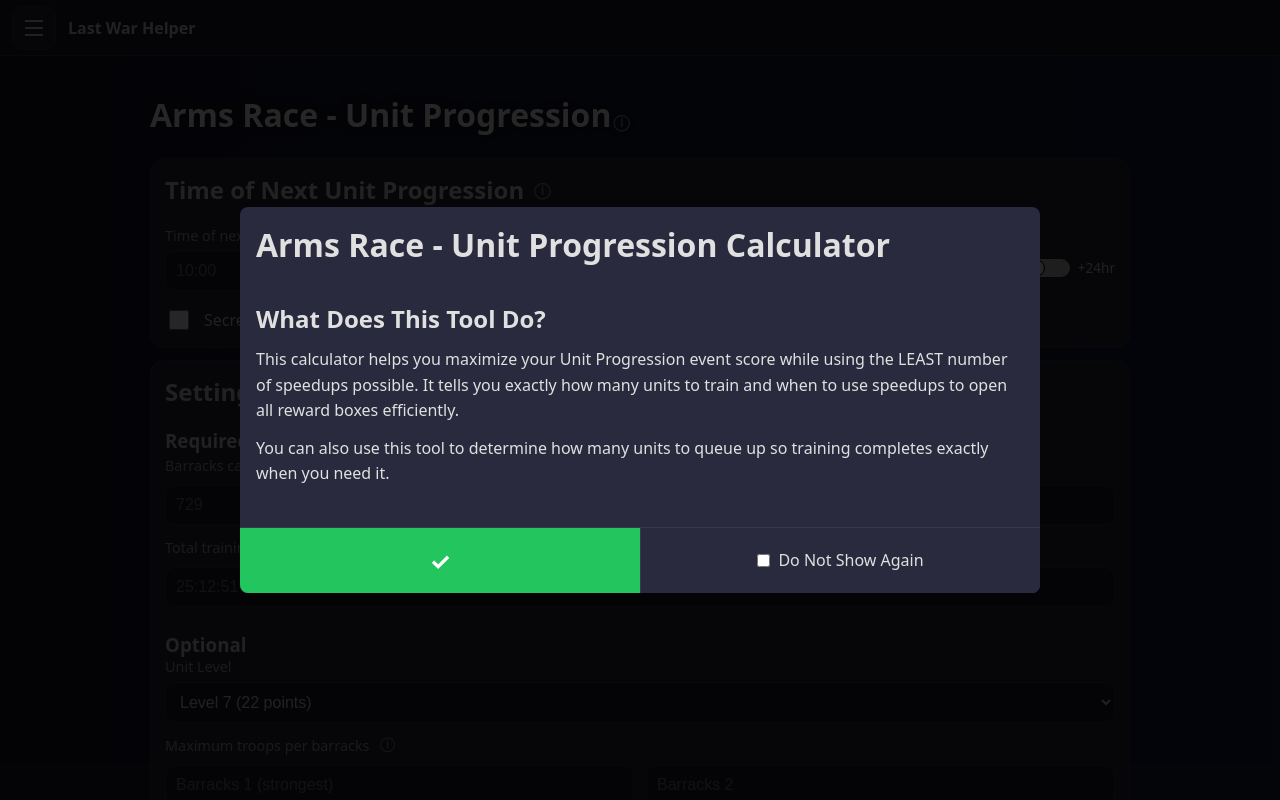
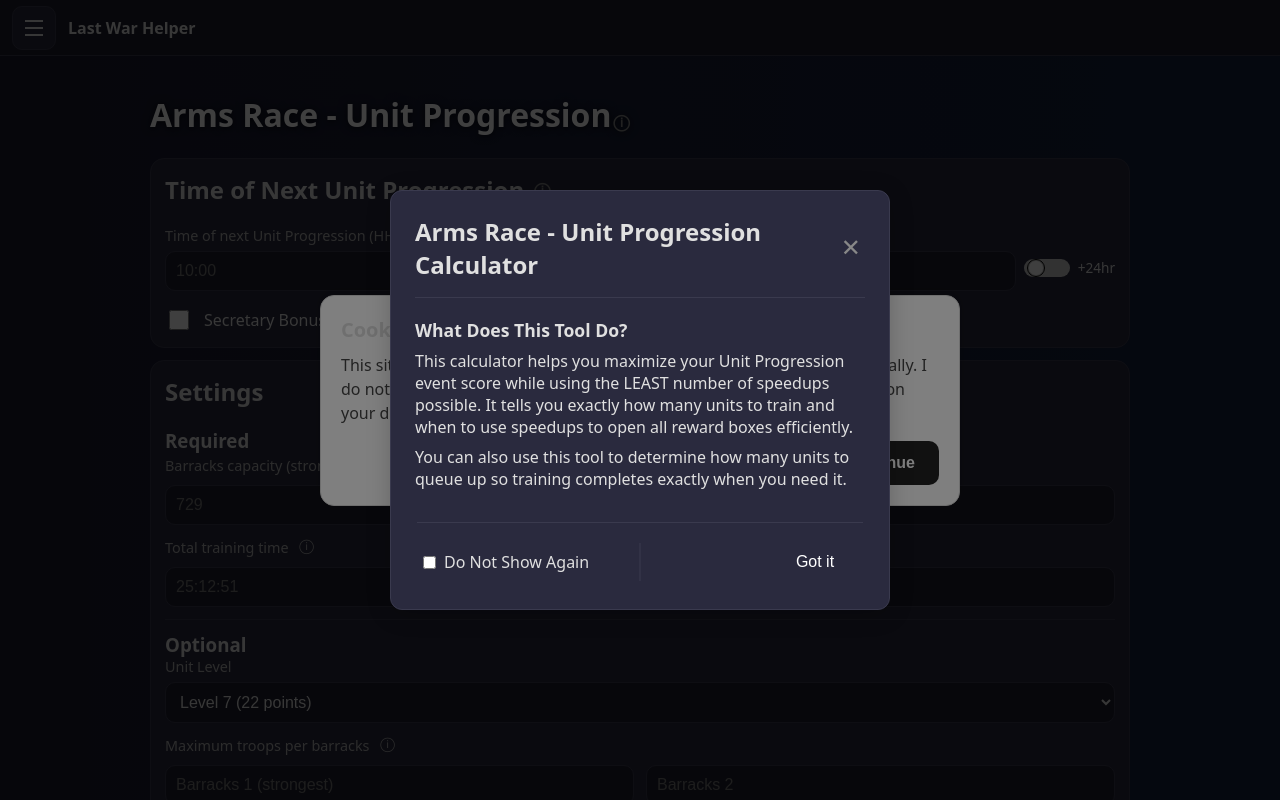
Before and after one commit to Sachmophoclies/last-war, a React (Vite) app: page /last-war/unit-progression in a window 1280 px wide. Shown: the top 800 px of the page. Built offline with nearby package versions, Linux system fonts and the light colour scheme.

Commit message:
New modal CC

```diff
--- a/src/components/FirstViewPopup.jsx
+++ b/src/components/FirstViewPopup.jsx
@@ -1,4 +1,5 @@
 import { useState, useEffect } from "react";
+import Modal from "./modal/Modal";
 
 // Cookie helper functions
 function getCookie(name) {
@@ -28,31 +29,32 @@ export default function FirstViewPopup({ pageKey, content }) {
   }, [pageKey]);
 
   const handleAccept = () => {
-    if (dontShowAgain) {
+    // Always save the current state of dontShowAgain when accepting
     const cookieName = `satchsGuides.${pageKey}.dismissed`;
-      setCookie(cookieName, "true");
-    }
+    setCookie(cookieName, dontShowAgain.toString());
     setShow(false);
+  };
+
+  const toggleDontShowAgain = () => {
+    setDontShowAgain(!dontShowAgain);
   };
 
   if (!show || !content) return null;
 
   return (
-    <div className="first-view-popup">
-      <div className="first-view-popup-modal">
+    <Modal isOpen={show} onClose={handleAccept} title={content.title || ""}>
       {/* Scrollable Content */}
-        <div className="first-view-content">
-          {content.title && <h1>{content.title}</h1>}
+      <div style={{ maxHeight: '60vh', overflowY: 'auto' }}>
         {content.sections && content.sections.map((section, index) => (
-            <div key={index} className="first-view-section">
-              {section.heading && <h2>{section.heading}</h2>}
+          <div key={index} style={{ marginBottom: '16px' }}>
+            {section.heading && <h3 style={{ margin: '0 0 8px 0', fontSize: '1.1rem' }}>{section.heading}</h3>}
             {section.paragraphs && section.paragraphs.map((paragraph, pIndex) => (
-                <p key={pIndex}>{paragraph}</p>
+              <p key={pIndex} style={{ margin: '8px 0' }}>{paragraph}</p>
             ))}
             {section.bullets && (
-                <ul>
+              <ul style={{ margin: '8px 0', paddingLeft: '20px' }}>
                 {section.bullets.map((bullet, bIndex) => (
-                    <li key={bIndex}>{bullet}</li>
+                  <li key={bIndex} style={{ margin: '4px 0' }}>{bullet}</li>
                 ))}
               </ul>
             )}
@@ -60,24 +62,26 @@ export default function FirstViewPopup({ pageKey, content }) {
         ))}
       </div>
 
-        {/* Sticky Footer */}
-        <div className="first-view-footer">
-          <div className="first-view-footer-check" onClick={handleAccept}>
-            <span>✓</span>
-          </div>
-          <div className="first-view-footer-dismiss" onClick={handleAccept}>
-            <label className="first-view-footer-label">
+      <Modal.Footer>
+        <div className="modal-footer-actions">
+          <div className="modal-footer-checkbox" onClick={toggleDontShowAgain}>
             <input
               type="checkbox"
               checked={dontShowAgain}
-                onChange={(e) => setDontShowAgain(e.target.checked)}
+              onChange={toggleDontShowAgain}
               onClick={(e) => e.stopPropagation()}
             />
             <span>Do Not Show Again</span>
-            </label>
           </div>
+          <button
+            className="modal-button"
+            onClick={handleAccept}
+            style={{ minWidth: '100px', flexShrink: 0 }}
+          >
+            Got it
+          </button>
         </div>
-      </div>
-    </div>
+      </Modal.Footer>
+    </Modal>
   );
 }
--- a/src/components/ProblemModal.jsx
+++ b/src/components/ProblemModal.jsx
@@ -1,5 +1,5 @@
 import { useState } from "react";
-import Modal from "./Modal";
+import Modal from "./modal/Modal";
 
 const GITHUB_REPO = "https://github.com/Sachmophoclies/last-war";
 const EMAIL = "Sachmophoclies@gmail.com";
--- /dev/null
+++ b/src/components/modal/Footer.jsx
@@ -0,0 +1,3 @@
+export default function Footer({ children }) {
+  return <>{children}</>;
+}
--- a/src/components/Modal.css
+++ b/src/components/modal/Modal.css
@@ -85,3 +85,58 @@
 .modal-button:active {
   transform: translateY(1px);
 }
+
+.modal-divider {
+  border-top: 1px solid var(--card-border);
+  margin: 16px 2px;
+}
+
+.modal-footer {
+  padding-top: 0;
+}
+
+.modal-footer-actions {
+  display: flex;
+  gap: 12px;
+  align-items: center;
+  justify-content: space-between;
+  position: relative;
+}
+
+.modal-footer-actions::before {
+  content: '';
+  position: absolute;
+  left: 50%;
+  top: 4px;
+  bottom: 4px;
+  width: 1px;
+  background-color: var(--card-border);
+  transform: translateX(-50%);
+}
+
+.modal-footer-checkbox {
+  display: flex;
+  align-items: center;
+  gap: 8px;
+  cursor: pointer;
+  padding: 8px;
+  border-radius: 4px;
+  transition: background-color 0.2s;
+}
+
+.modal-footer-checkbox:hover {
+  background-color: var(--card-border);
+}
+
+.modal-footer-checkbox input[type="checkbox"] {
+  cursor: pointer;
+  flex-shrink: 0;
+  margin: 0;
+  vertical-align: middle;
+}
+
+.modal-footer-checkbox span {
+  user-select: none;
+  line-height: 1;
+  display: inline-block;
+}
--- a/src/components/Modal.jsx
+++ b/src/components/modal/Modal.jsx
@@ -1,7 +1,8 @@
 import { useEffect, useRef } from "react";
 import "./Modal.css";
+import Footer from "./Footer";
 
-export default function Modal({ isOpen, onClose, title, children }) {
+function Modal({ isOpen, onClose, title, children }) {
   const modalRef = useRef(null);
 
   // Handle Escape key to close modal
@@ -51,6 +52,26 @@ export default function Modal({ isOpen, onClose, title, children }) {
 
   if (!isOpen) return null;
 
+  // Separate children into body and footer
+  const body = [];
+  const footer = [];
+
+  if (Array.isArray(children)) {
+    children.forEach(child => {
+      if (child?.type === Footer) {
+        footer.push(child);
+      } else {
+        body.push(child);
+      }
+    });
+  } else {
+    if (children?.type === Footer) {
+      footer.push(children);
+    } else {
+      body.push(children);
+    }
+  }
+
   return (
     <>
       <div className="modal-backdrop" onClick={onClose} />
@@ -62,9 +83,21 @@ export default function Modal({ isOpen, onClose, title, children }) {
           </button>
         </div>
         <div className="modal-content">
-          {children}
+          {body}
         </div>
+        {footer.length > 0 && (
+          <>
+            <div className="modal-divider" />
+            <div className="modal-footer">
+              {footer}
+            </div>
+          </>
+        )}
       </div>
     </>
   );
 }
+
+Modal.Footer = Footer;
+
+export default Modal;
--- a/src/data/version.json
+++ b/src/data/version.json
@@ -1,4 +1,4 @@
 {
-    "version": "2.6.1",
+    "version": "2.6.2",
     "date": "Jan 4, 2026"
 }
```
Lines whose indentation alone changed are shown as unchanged.
